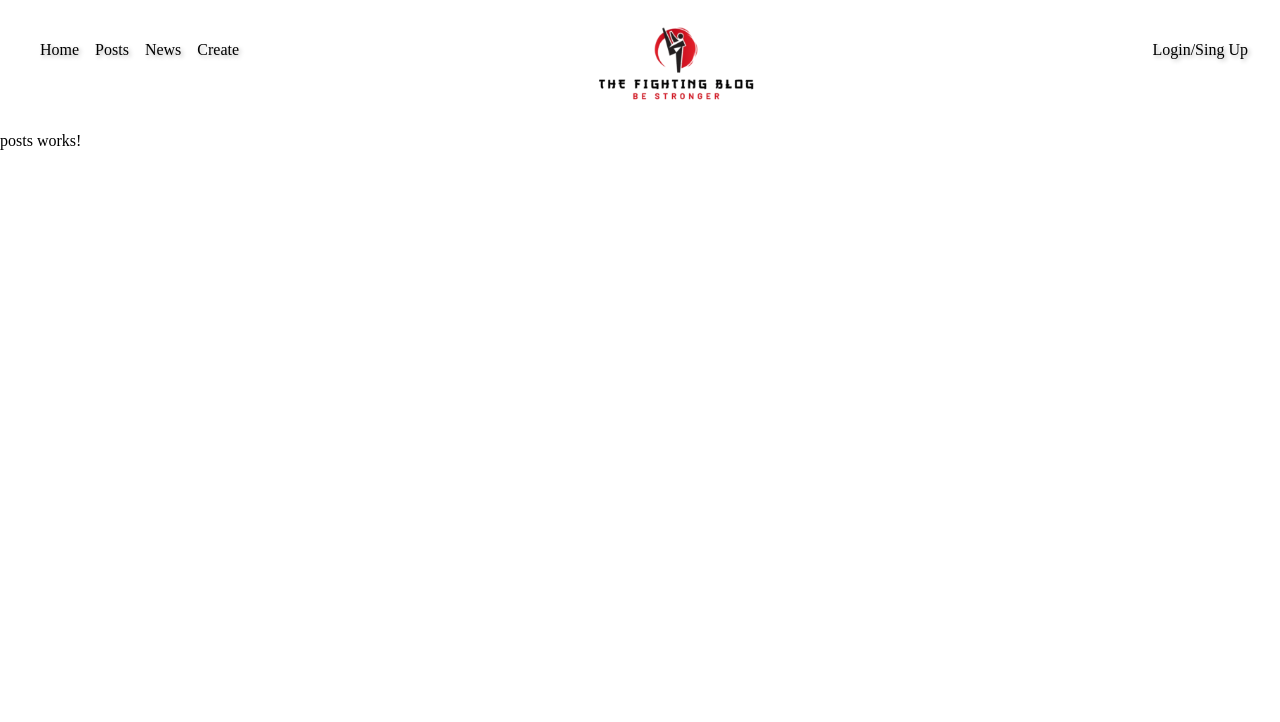
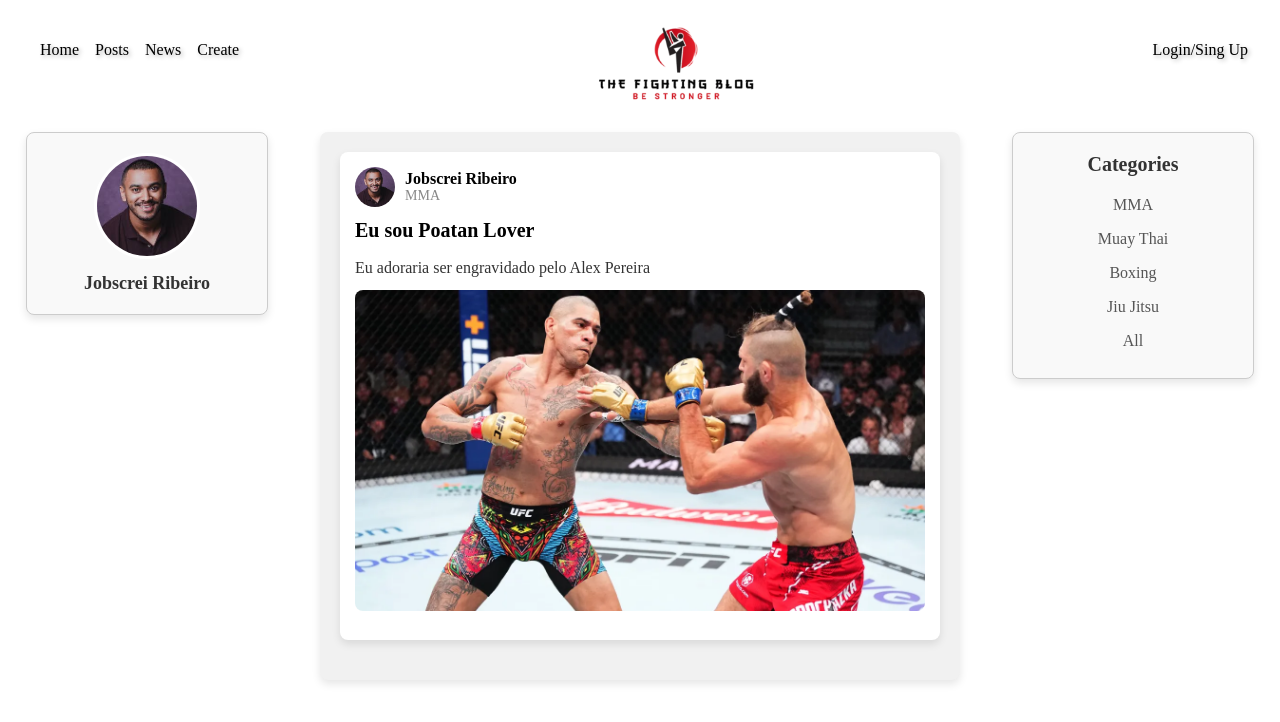
Before and after one commit to guifalcs/The-Fighting-Blog, an Angular app in the folder cliente/blog/: page /posts in a window 1280 px wide. Shown: the top 722 px of the page. Built offline with nearby package versions, Linux system fonts and the light colour scheme; a web font is replaced by a local one.

Commit message:
Página estática de posts com um exemplo criada

```diff
--- a/cliente/blog/src/app/posts/posts.component.html
+++ b/cliente/blog/src/app/posts/posts.component.html
@@ -1 +1,34 @@
-<p>posts works!</p>
+<div class="postsContainer">
+
+    <div class="profile">
+        <img src="assets/perfil.jpg" alt="User photo" class="profile-image">
+        <p class="profile-name">Jobscrei Ribeiro</p>
+    </div>
+
+    <div class="posts">
+        <div class="post">
+            <div class="post-header">
+                <img src="assets/perfil.jpg" alt="Foto do Usuário" class="post-user-photo">
+                <div class="post-user-info">
+                    <p class="post-user-name">Jobscrei Ribeiro</p>
+                    <p class="post-category">MMA</p>
+                </div>
+            </div>
+            <h2 class="post-title">Eu sou Poatan Lover</h2>
+            <p class="post-content">Eu adoraria ser engravidado pelo Alex Pereira</p>
+            <img src="assets/exPoatan.webp" alt="Imagem do Post" class="post-image">
+        </div>
+    </div>
+
+    <div class="categories">
+        <h3 class="categories-title">Categories</h3>
+        <ul class="categories-list">
+            <li class="category-item">MMA</li>
+            <li class="category-item">Muay Thai</li>
+            <li class="category-item">Boxing</li>
+            <li class="category-item">Jiu Jitsu</li>
+            <li class="category-item">All</li>
+        </ul>
+    </div>
+
+</div>
--- a/cliente/blog/src/app/posts/posts.component.scss
+++ b/cliente/blog/src/app/posts/posts.component.scss
@@ -0,0 +1,137 @@
+.postsContainer {
+    display: flex;
+    justify-content: space-around;
+
+    .profile {
+        width: 12.5em;
+        height: fit-content;
+        padding: 1.25em;
+        border: 0.063em solid #ccc;
+        border-radius: 0.5em;
+        text-align: center;
+        background-color: #f9f9f9;
+        box-shadow: 0em 0.25em 0.5em rgba(0, 0, 0, 0.1);
+
+        .profile-image {
+            width: 6.25em;
+            height: 6.25em;
+            border-radius: 50%;
+            object-fit: cover;
+            margin-bottom: 0.625em;
+            border: 0.188em solid white;
+        }
+
+        .profile-name {
+            font-size: 1.125em;
+            font-weight: bold;
+            color: #333;
+            margin: 0;
+        }
+    }
+
+    .posts {
+        width: 100%;
+        max-width: 37.5em;
+        padding: 1.25em;
+        background-color: #f1f1f1;
+        border-radius: 0.5em;
+        box-shadow: 0em 0.25em 0.5em rgba(0, 0, 0, 0.1);
+
+        .post {
+            padding: 0.938em;
+            margin-bottom: 1.25em;
+            background-color: #ffffff;
+            border-radius: 0.5em;
+            box-shadow: 0em 0.25em 0.5em rgba(0, 0, 0, 0.1);
+
+            .post-header {
+                display: flex;
+                align-items: center;
+                margin-bottom: 0.625em;
+
+                .post-user-photo {
+                    width: 2.5em;
+                    height: 2.5em;
+                    border-radius: 50%;
+                    object-fit: cover;
+                    margin-right: 0.625em;
+                }
+
+                .post-user-info {
+                    display: flex;
+                    flex-direction: column;
+
+                    .post-user-name {
+                        font-size: 1em;
+                        font-weight: bold;
+                        margin: 0;
+                    }
+
+                    .post-category {
+                        font-size: 0.875em;
+                        color: #888;
+                        margin: 0;
+                    }
+                }
+            }
+
+            .post-title {
+                font-size: 1.25em;
+                margin: 0.625em 0;
+                font-weight: bold;
+            }
+
+            .post-image {
+                width: 100%;
+                height: auto;
+                margin: 0.625em 0;
+                border-radius: 0.5em;
+                object-fit: cover;
+            }
+
+            .post-content {
+                font-size: 1em;
+                line-height: 1.6;
+                color: #333;
+            }
+        }
+    }
+
+    .categories {
+        width: 12.5em;
+        height: fit-content;
+        padding: 1.25em;
+        border: 0.063em solid #ccc;
+        border-radius: 0.5em;
+        background-color: #f9f9f9;
+        box-shadow: 0em 0.25em 0.5em rgba(0, 0, 0, 0.1);
+        text-align: center;
+
+        .categories-title {
+            font-size: 1.25em;
+            font-weight: bold;
+            color: #333;
+            margin-bottom: 0.625em;
+        }
+
+        .categories-list {
+            list-style: none;
+            padding: 0;
+            margin: 0;
+
+            .category-item {
+                font-size: 1em;
+                color: #555;
+                padding: 0.5em 0;
+                cursor: pointer;
+                transition: color 0.3s;
+
+                &:hover {
+                    color: #000;
+                    font-weight: bold;
+                }
+            }
+        }
+    }
+
+}
```
Also changed, not shown: cliente/blog/src/assets/exPoatan.webp (added), cliente/blog/src/assets/perfil.jpg (added).
